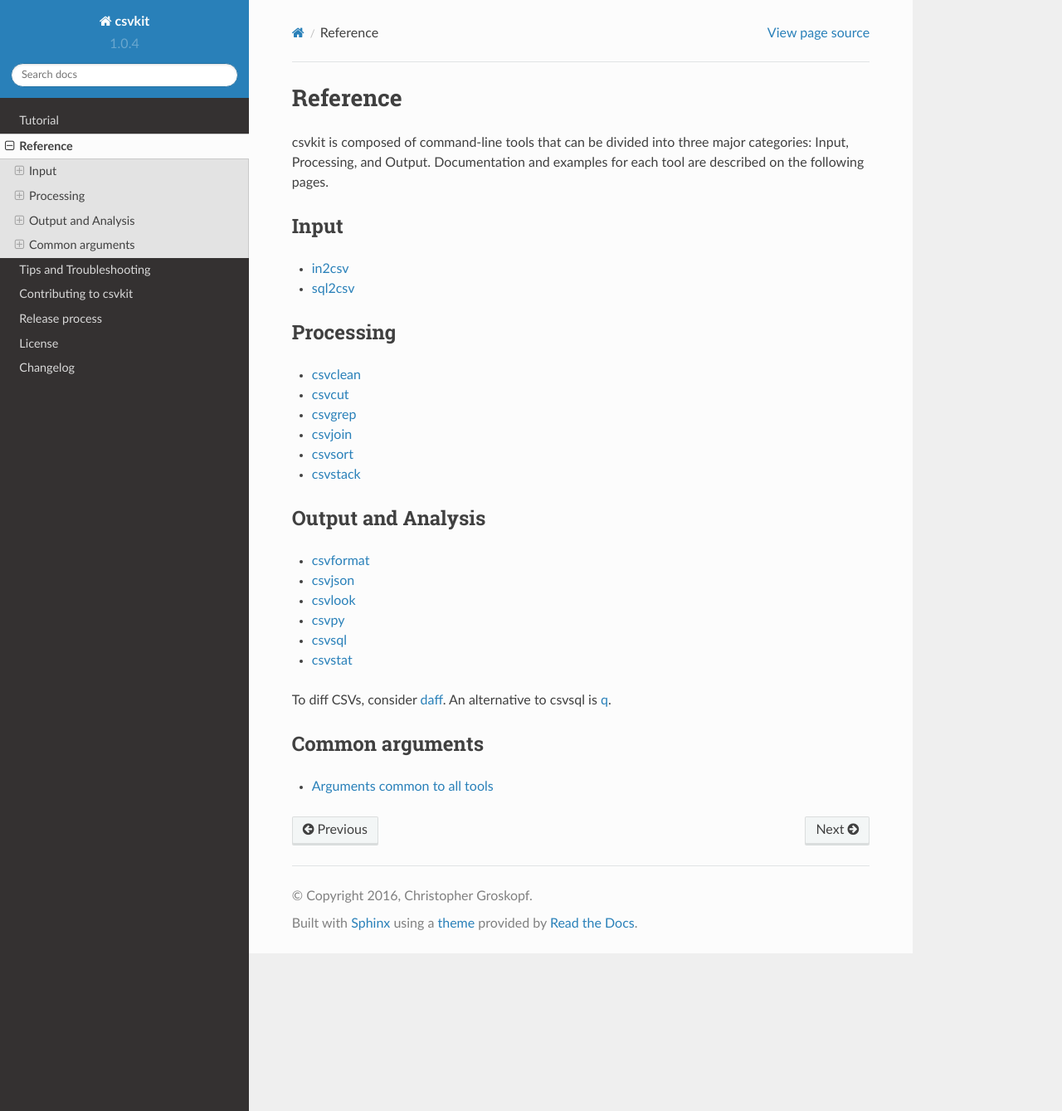
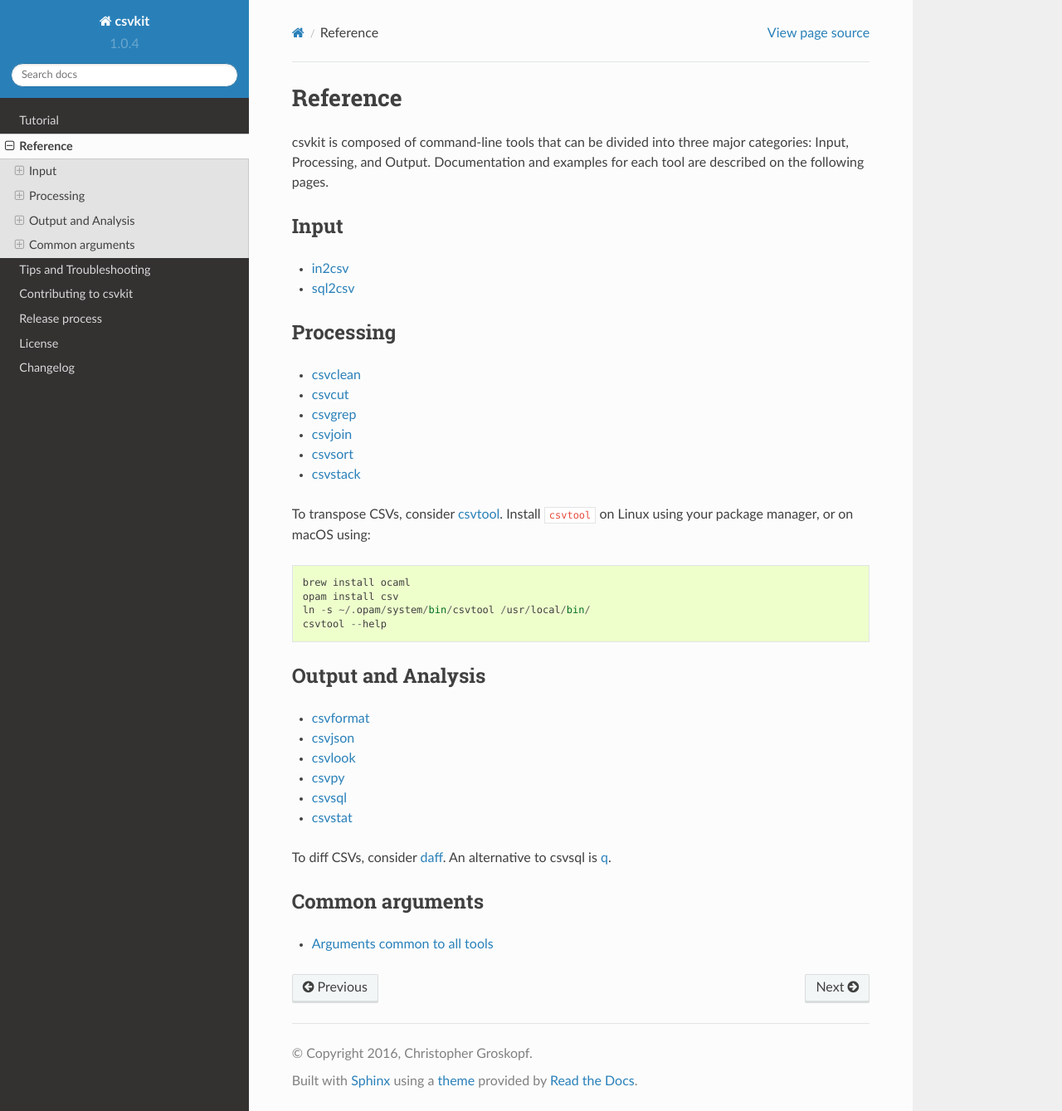
Before and after one commit to wireservice/csvkit, a Sphinx documentation site: the page built from docs/cli.rst, in a window 1280 px wide and 1339 px high. Shown: the whole window at 83% size. Built offline with Sphinx 7.4.7 and the Read the Docs theme 2.0.0, drawn with Linux system fonts in a browser that asks for light colours.

Commit message:
Mention csvtool in docs, #883

```diff
--- a/docs/cli.rst
+++ b/docs/cli.rst
@@ -26,6 +26,13 @@
     scripts/csvsort
     scripts/csvstack
 
+To transpose CSVs, consider `csvtool <http://colin.maudry.com/csvtool-manual-page/>`_. Install ``csvtool`` on Linux using your package manager, or on macOS using::
+
+    brew install ocaml
+    opam install csv
+    ln -s ~/.opam/system/bin/csvtool /usr/local/bin/
+    csvtool --help
+
 Output and Analysis
 ===================
 
@@ -39,7 +46,7 @@
     scripts/csvsql
     scripts/csvstat
 
-To diff CSVs, consider `daff <http://paulfitz.github.io/daff/>`_. An alternative to :doc:`csvsql` is `q <https://github.com/harelba/q>`_.
+To diff CSVs, consider `daff <https://github.com/paulfitz/daff>`_. An alternative to :doc:`csvsql` is `q <https://github.com/harelba/q>`_.
 
 Common arguments
 ================
--- a/docs/tricks.rst
+++ b/docs/tricks.rst
@@ -51,7 +51,7 @@
 * Python 3.3+
 * `PyPy <http://pypy.org/>`_
 
-It is tested on OS X, and has also been used on Linux and Windows.
+It is tested on macOS, and has also been used on Linux and Windows.
 
 If installing on Ubuntu, you may need to install Python's development headers first::
 
@@ -63,7 +63,7 @@
     pip install --upgrade setuptools
     pip install --upgrade csvkit
 
-On OS X, if you see `OSError: [Errno 1] Operation not permitted`, try::
+On macOS, if you see `OSError: [Errno 1] Operation not permitted`, try::
 
     sudo pip install --ignore-installed csvkit
 
```
